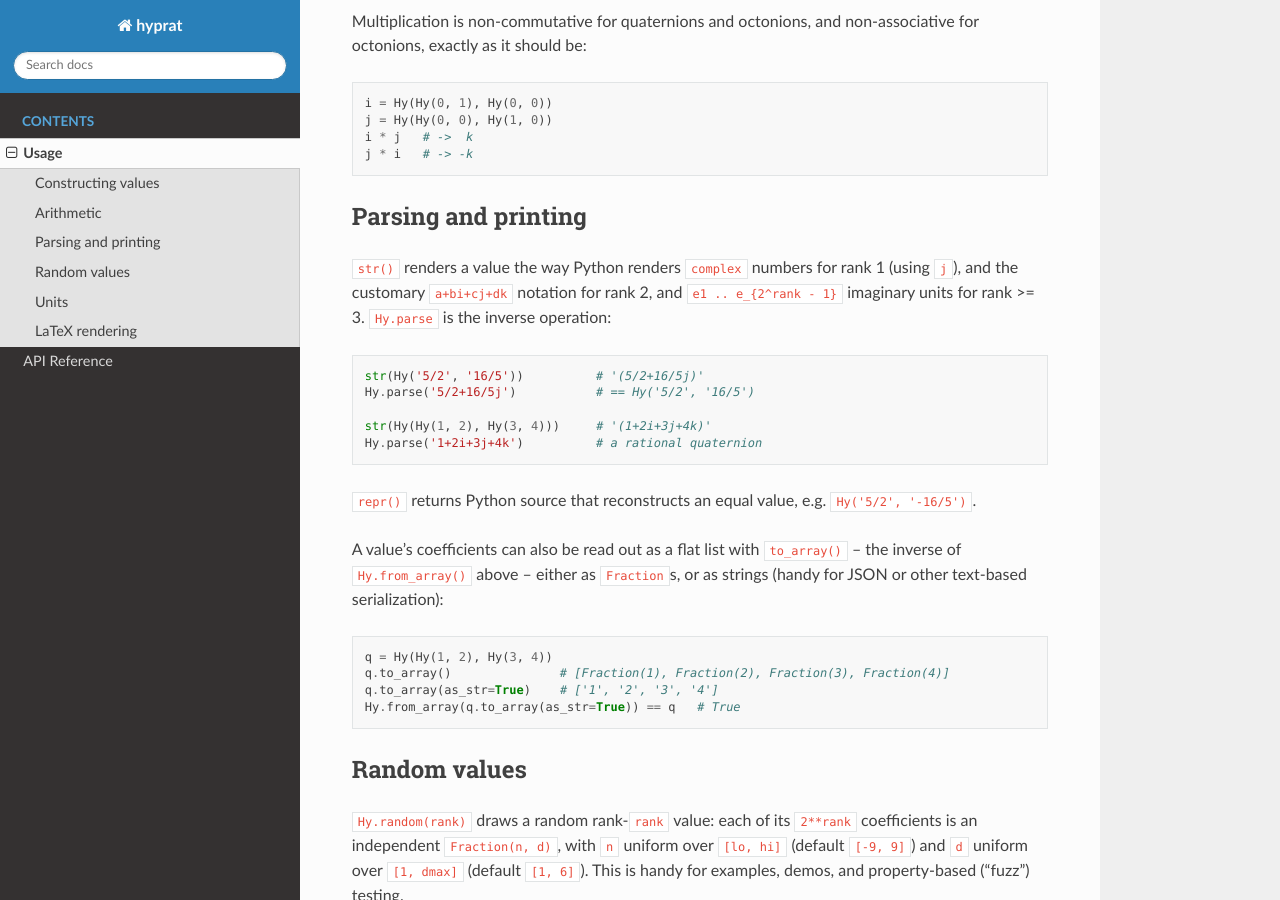
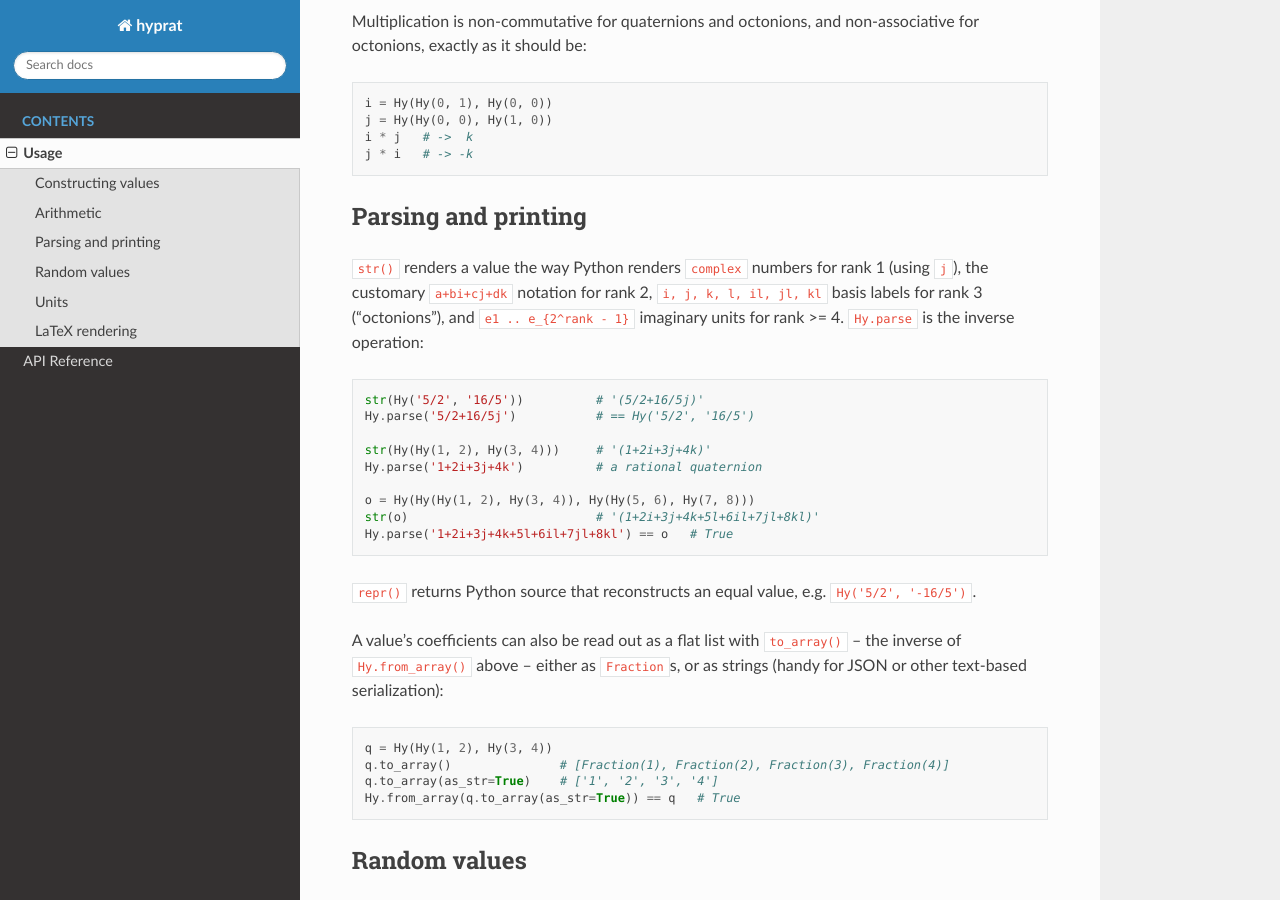
Before and after one commit to alreich/hyper_rationals, a Sphinx documentation site: the page built from docs/source/usage.rst, in a window 1280 px wide and 900 px high, scrolled down 1000 px. Built offline with Sphinx 7.4.7 and the Read the Docs theme 3.1.0, drawn with Linux system fonts in a browser that asks for light colours; some of the changed text lies outside the part shown.

Commit message:
changed octonion labels

```diff
--- a/docs/source/usage.rst
+++ b/docs/source/usage.rst
@@ -64,9 +64,10 @@ Parsing and printing
 ---------------------
 
 ``str()`` renders a value the way Python renders ``complex`` numbers
-for rank 1 (using ``j``), and the customary ``a+bi+cj+dk`` notation for
-rank 2, and ``e1 .. e_{2^rank - 1}`` imaginary units for rank >= 3.
-``Hy.parse`` is the inverse operation:
+for rank 1 (using ``j``), the customary ``a+bi+cj+dk`` notation for
+rank 2, ``i, j, k, l, il, jl, kl`` basis labels for rank 3
+("octonions"), and ``e1 .. e_{2^rank - 1}`` imaginary units for
+rank >= 4. ``Hy.parse`` is the inverse operation:
 
 .. code-block:: python
 
@@ -75,6 +76,10 @@ rank 2, and ``e1 .. e_{2^rank - 1}`` imaginary units for rank >= 3.
 
     str(Hy(Hy(1, 2), Hy(3, 4)))     # '(1+2i+3j+4k)'
     Hy.parse('1+2i+3j+4k')          # a rational quaternion
+
+    o = Hy(Hy(Hy(1, 2), Hy(3, 4)), Hy(Hy(5, 6), Hy(7, 8)))
+    str(o)                          # '(1+2i+3j+4k+5l+6il+7jl+8kl)'
+    Hy.parse('1+2i+3j+4k+5l+6il+7jl+8kl') == o   # True
 
 ``repr()`` returns Python source that reconstructs an equal value,
 e.g. ``Hy('5/2', '-16/5')``.
@@ -161,10 +166,11 @@ is especially handy in a Jupyter notebook:
     Math(Hy('5/2', '-16/5').latex())   # displays  5/2 - 16/5 j, with a
                                         # horizontal fraction bar
 
-Basis units are subscripted the same way :doc:`the API reference <api>`
+Basis units render the same way :doc:`the API reference <api>`
 describes for ``str()`` -- ``j`` at rank 1, ``i``/``j``/``k`` at rank
-2, and ``e1, e2, ...`` (rendered as ``e_{1}``, ``e_{2}``, ...) from
-rank 3 up.
+2, and ``i``/``j``/``k``/``l``/``il``/``jl``/``kl`` at rank 3, all
+unchanged -- except that the ``e1, e2, ...`` labels used from rank 4
+up are subscripted (rendered as ``e_{1}``, ``e_{2}``, ...).
 
 Two keyword-only options are available:
 
```
Also changed, not shown: 4 other files.
